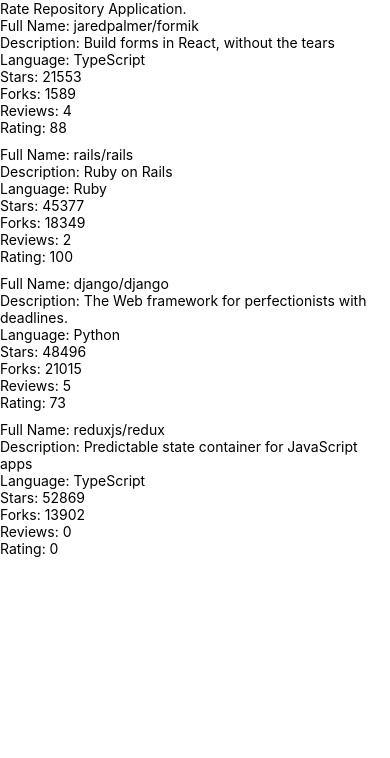
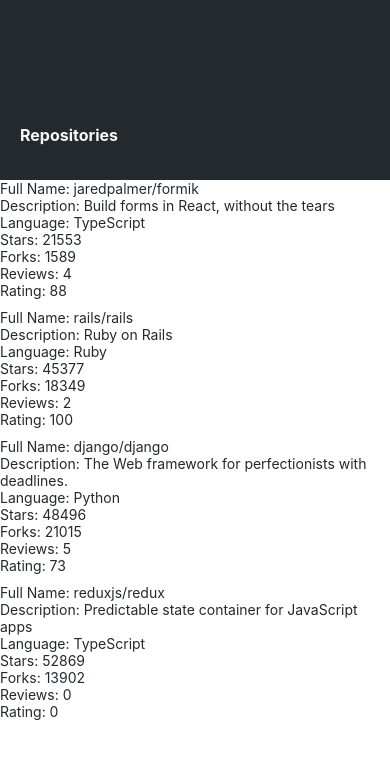
Before and after one commit to MisterOz93/rate-repository-app, a React Native app: screen / in a window 390 px wide. Shown: the top 758 px of the page. Built offline with nearby package versions, Linux system fonts and the light colour scheme.

Commit message:
add AppBar component and modify styling to match example, need to move appbartab into its own component to complete exercise

```diff
--- /dev/null
+++ b/src/components/AppBar.jsx
@@ -0,0 +1,23 @@
+import { View, StyleSheet, Pressable, Text } from 'react-native';
+import Constants from 'expo-constants';
+import theme from '../theme';
+
+const styles = StyleSheet.create({
+  container: {
+    paddingTop: Constants.statusBarHeight
+  },
+  text: {
+    color: theme.appBar.textColor,
+    fontWeight: theme.fontWeights.bold,
+    font: theme.fonts.main,
+    marginBottom: 35,
+    marginLeft: 20,
+    fontSize: theme.fontSizes.subheading
+  }
+});
+
+const AppBar = () => {
+  return <View style={styles.container}>{<Pressable><Text style={styles.text}>Repositories</Text></Pressable>}</View>;
+};
+
+export default AppBar;
--- a/src/components/Main.jsx
+++ b/src/components/Main.jsx
@@ -1,20 +1,34 @@
-import Constants from 'expo-constants';
-import { Text, StyleSheet, View } from 'react-native';
+//import Constants from 'expo-constants';
+import { StyleSheet, View } from 'react-native';
 import RepositoryList from './RepositoryList';
+import AppBar from './AppBar';
+import theme from '../theme';
 
 const styles = StyleSheet.create({
   container: {
-    marginTop: Constants.statusBarHeight,
+    flexDirection: 'column',
     flexGrow: 1,
     flexShrink: 1,
   },
+  appBar: {
+    flexGrow: 1,
+    backgroundColor: theme.appBar.backgroundColor,
+    justifyContent: 'flex-end'
+  },
+  repositoryList: {
+    flexGrow: 1
+  }
 });
 
 const Main = () => {
   return (
     <View style={styles.container}>
-      <Text>Rate Repository Application.</Text>
-      <RepositoryList />
+      <View style={styles.appBar}>
+        <AppBar/>
+      </View>
+      <View style={styles.repositoryList}>
+        <RepositoryList />
+      </View>
     </View>
   );
 };
--- a/src/components/RepositoryItem.jsx
+++ b/src/components/RepositoryItem.jsx
@@ -1,4 +1,5 @@
-import { Text, View } from "react-native";
+import { View } from "react-native";
+import Text from './Text'
 
 const RepositoryItem = (item) => {
     const {fullName, description, language, stargazersCount, ratingAverage, forksCount, reviewCount} = item.item;
--- a/src/theme.js
+++ b/src/theme.js
@@ -15,6 +15,10 @@
       normal: '400',
       bold: '700',
     },
+    appBar: {
+      backgroundColor: '#24292e',
+      textColor: '#F8F8F8'
+    }
   };
 
   export default theme;
```
